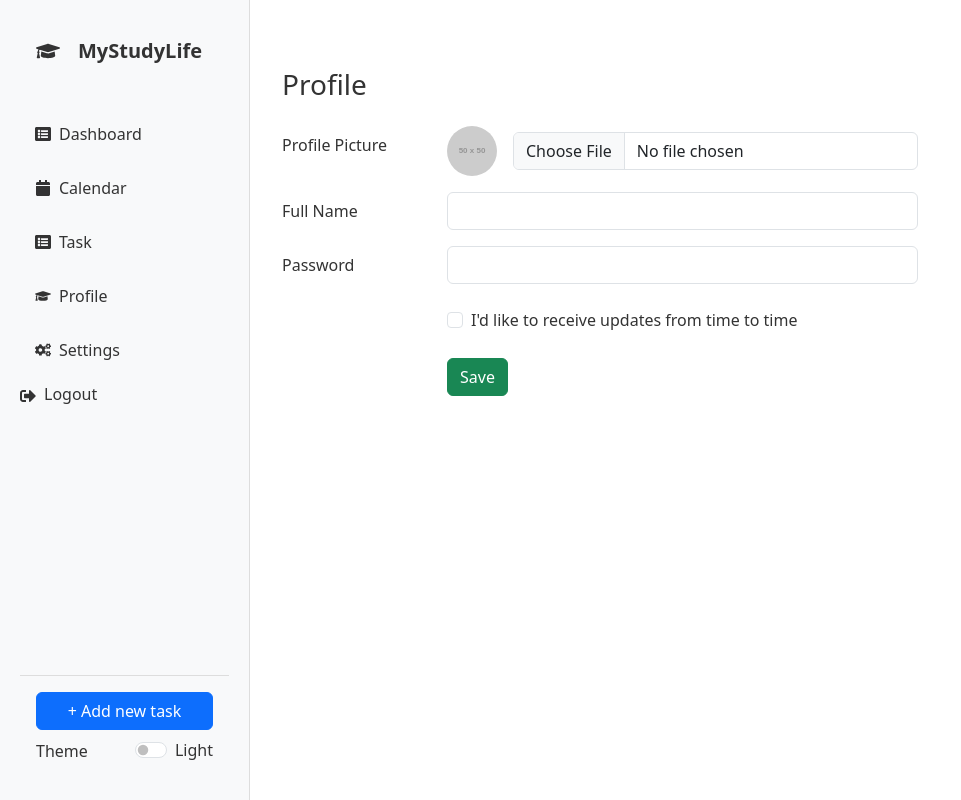
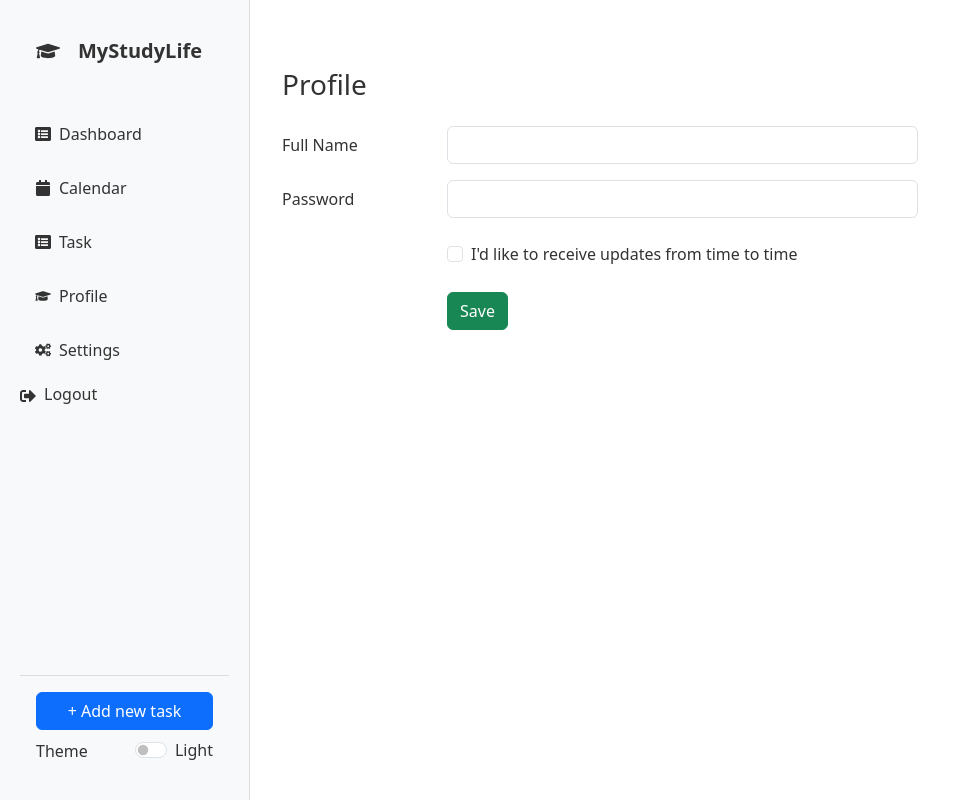
Before and after one commit to tuanzzfds/AI-Study-Planner-frontend, a React (Vite) app: page /settings in a window 1280 px wide. Shown: the whole page, without its empty margins (0-961 px from the left). Built offline with nearby package versions, Linux system fonts and the light colour scheme; no server answers.

Commit message:
add endtime modal

```diff
--- a/src/pages/SettingsPage.jsx
+++ b/src/pages/SettingsPage.jsx
@@ -8,7 +8,6 @@ const SettingsPage = () => {
   const [fullName, setFullName] = useState('');
   const [password, setPassword] = useState('');
   const [newsletters, setNewsletters] = useState(false);
-  const [profilePicture, setProfilePicture] = useState(null);
   const [error, setError] = useState('');
   const [success, setSuccess] = useState('');
   const [validationErrors, setValidationErrors] = useState({});
@@ -53,10 +52,9 @@ const SettingsPage = () => {
       const formData = new FormData();
       if (fullName) formData.append('fullName', fullName);
       if (password) formData.append('password', password);
-      if (profilePicture) formData.append('profilePicture', profilePicture);
 
       await axios.put(
-        `${import.meta.env.VITE_API_URL}/api/users/profile`, // Updated URL
+        `${import.meta.env.VITE_API_URL}/api/users/profile`,
         formData,
         {
           headers: {
@@ -85,26 +83,6 @@ const SettingsPage = () => {
           <Form onSubmit={handleSave}>
             <Row>
               <Col xs={12} md={8}>
-                <Form.Group as={Row} className="mb-3" controlId="profilePicture">
-                  <Form.Label column sm="3">Profile Picture</Form.Label>
-                  <Col sm="9" className="d-flex align-items-center">
-                    <Image
-                      src="https://via.placeholder.com/50"
-                      alt="Profile"
-                      onError={(e) => {
-                        e.target.onerror = null;
-                        e.target.src = 'https://fallback-image.com/fallback.png';
-                      }}
-                      roundedCircle
-                      className="me-3"
-                    />
-                    <Form.Control
-                      type="file"
-                      onChange={(e) => setProfilePicture(e.target.files[0])}
-                    />
-                  </Col>
-                </Form.Group>
-
                 <Form.Group as={Row} className="mb-3" controlId="fullName">
                   <Form.Label column sm="3">Full Name</Form.Label>
                   <Col sm="9">
```
